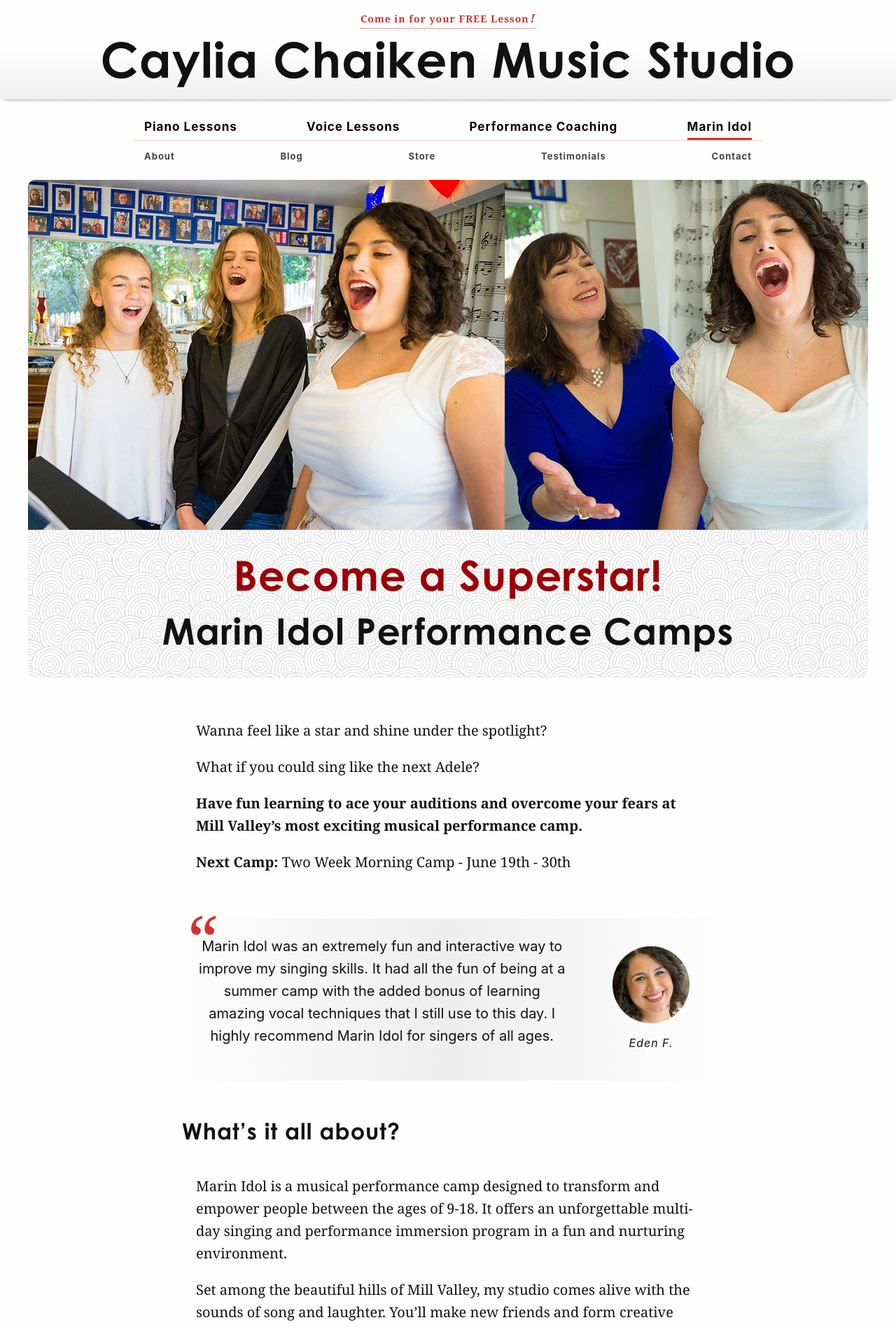
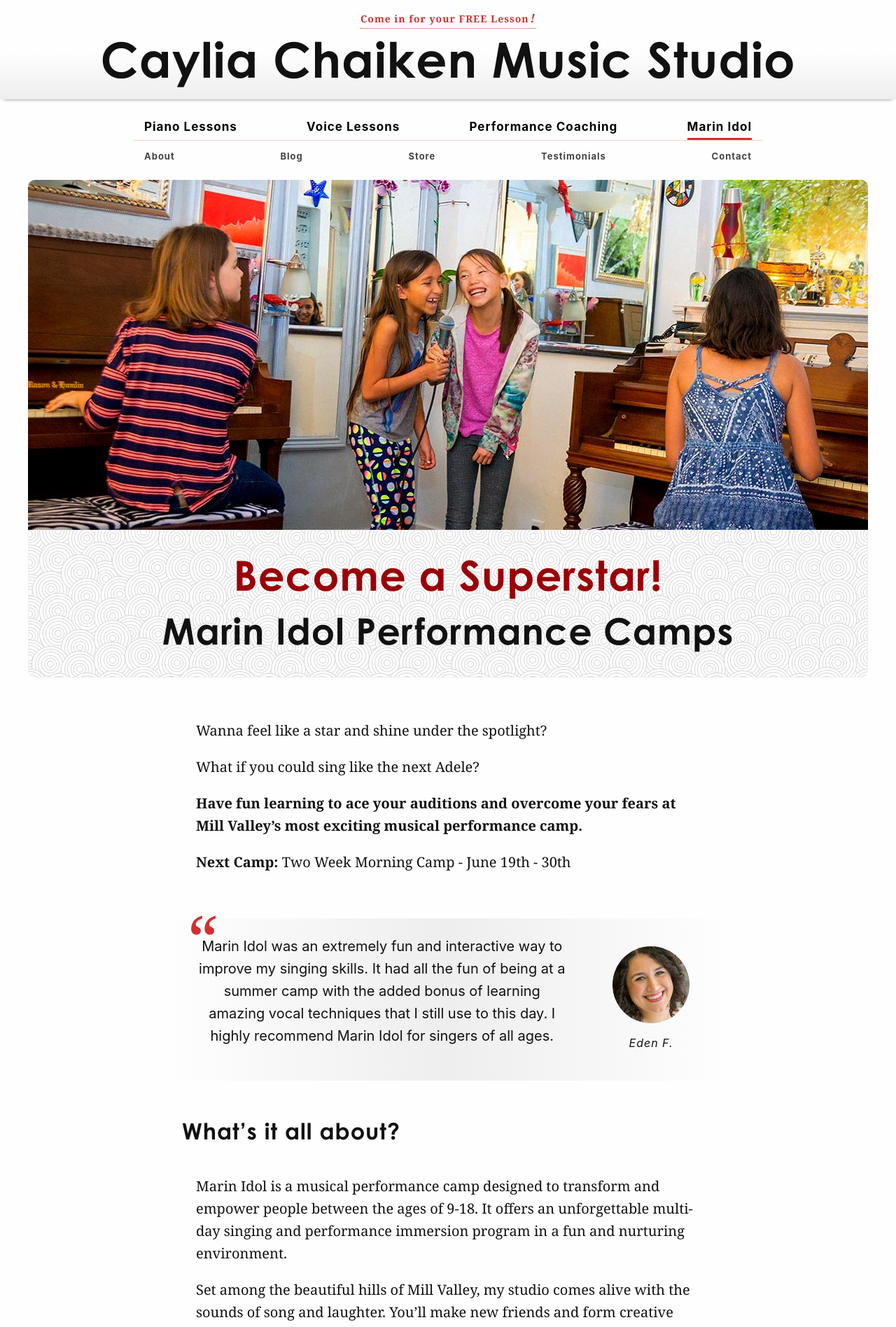
Before and after one commit to cchaiken/ccms, a Jekyll site: the page built from marin-idol-performance-camps.md, in a window 1280 px wide. Shown: the top 1896 px of the page at 70% size. Built offline with Jekyll 4.4.1, drawn with Linux system fonts in a browser that asks for light colours; some web fonts are replaced.

Commit message:
Updated Marin Idol Performance Camps

```diff
--- a/marin-idol-performance-camps.md
+++ b/marin-idol-performance-camps.md
@@ -1,7 +1,7 @@
 ---
 title: Marin Idol Performance Camps
 id: marin-idol-performance-camps
-hero: voice-banner-1.jpg
+hero: marin-idol-performance-campbanner-2.jpg
 intro:
   main: Become a Superstar!
   sub: Marin Idol Performance Camps
```
